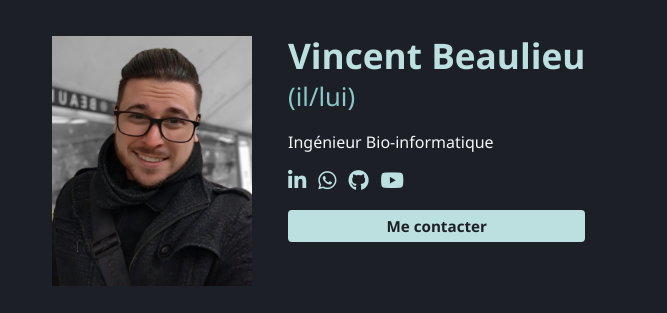
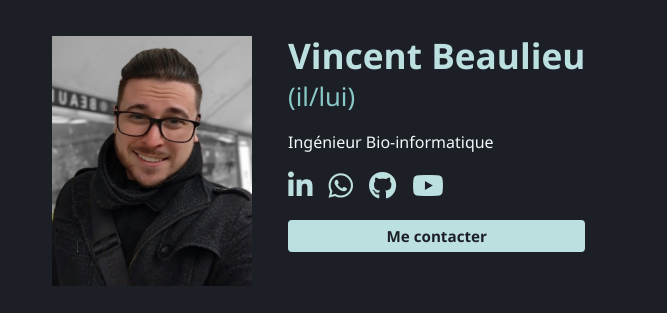
Before and after one commit to vincbeaulieu/vincbeaulieu.github.io, a plain HTML site: page index.html in a window 1280 px wide. Shown: the part 24-337 px from the top of the page, 8-675 px from the left. Drawn offline with Linux system fonts and the light colour scheme.

Commit message:
Update styles.css

```diff
--- a/styles.css
+++ b/styles.css
@@ -125,13 +125,15 @@ body {
 
 .socials-inline a {
   color: var(--teal-light);
-  font-size: 1.3rem;
+  font-size: 1.75rem;
+  margin-right: 4px;
   text-decoration: none;
-  transition: color 0.3s ease;
+  transition: color 0.3s ease, transform 0.3s ease;
 }
 
 .socials-inline a:hover {
   color: var(--teal-dark);
+  transform: scale(1.2);
 }
 
 .btn {
```
